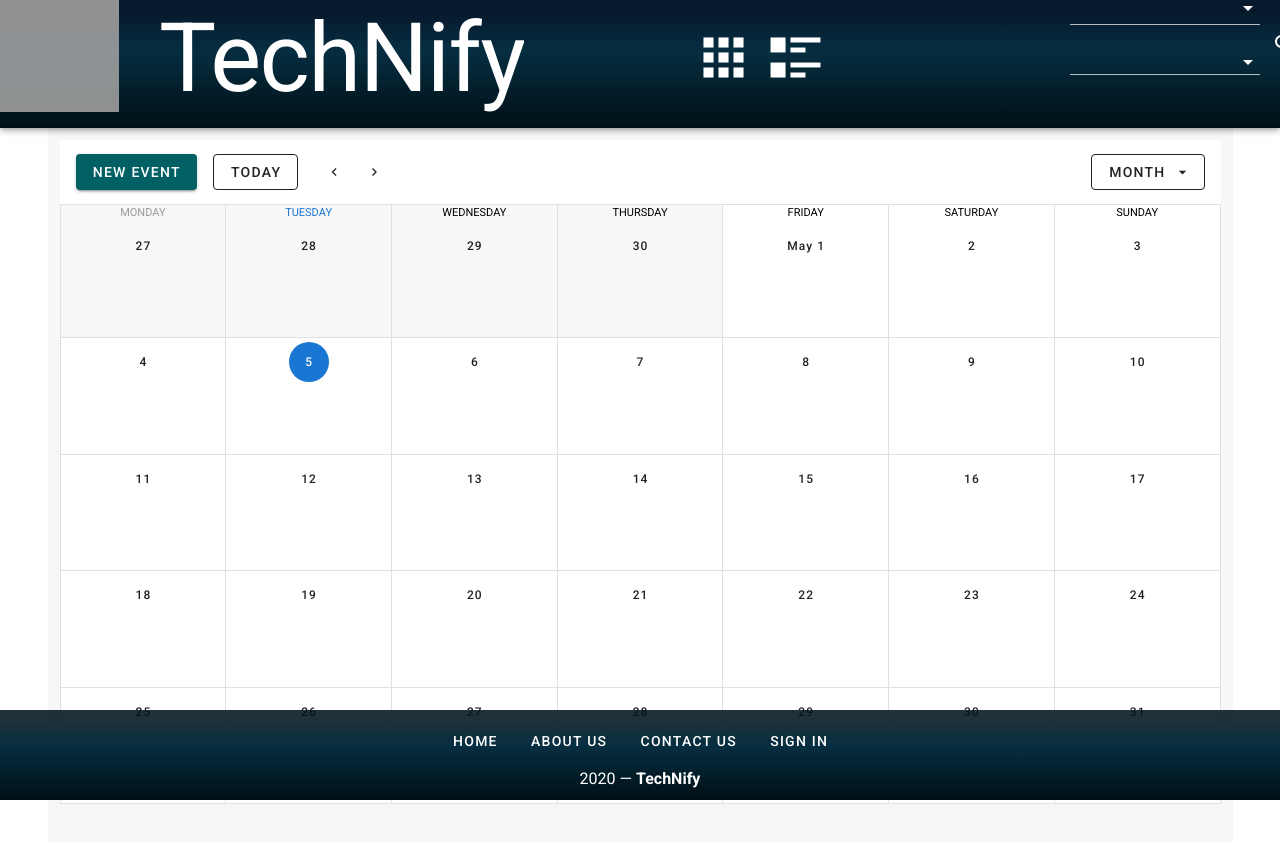
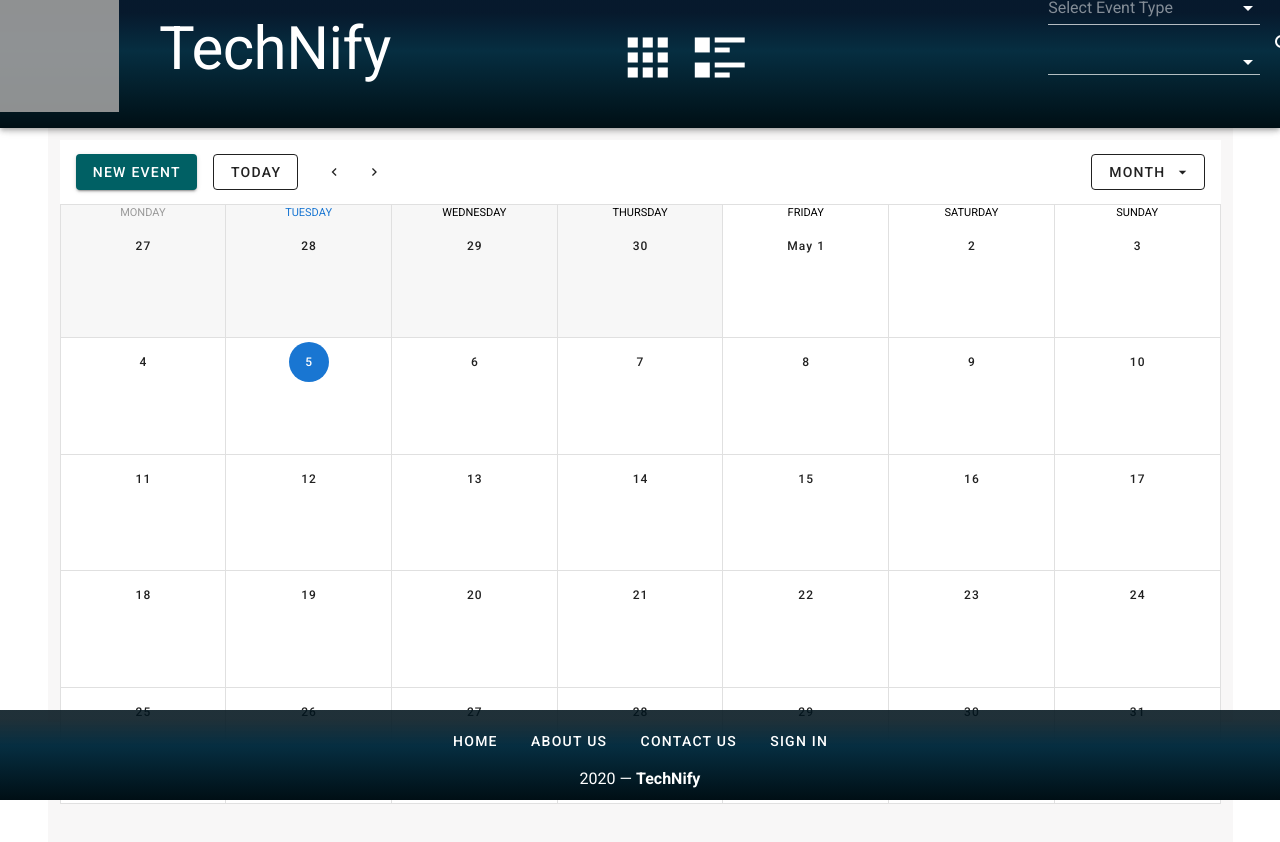
Before and after one commit to marcosm-dev/TechNify_Front, a Vue app: page /calendar in a window 1280 px wide. Shown: the top 842 px of the page. Built offline with nearby package versions, Linux system fonts and the light colour scheme; no server answers; the database is empty; grey boxes are pictures that could not be loaded; what vue-textarea-autosize would draw is missing.

Commit message:
navbar done

```diff
--- a/src/layouts/Default.vue
+++ b/src/layouts/Default.vue
@@ -1,10 +1,21 @@
 <template>
   <v-container>
-    <v-app-bar app color="indigo darken-2" dark scroll-target="#scrolling-techniques" :prominent="$vuetify.breakpoint.lgAndUp" :class="$vuetify.breakpoint.smAndDown ? 'navbar-xs' : 'navbar'">
+    <v-app-bar
+      app
+      color="indigo darken-2"
+      dark
+      scroll-target="#scrolling-techniques"
+      :prominent="$vuetify.breakpoint.lgAndUp"
+      :class="$vuetify.breakpoint.smAndDown ? 'navbar-xs' : 'navbar'"
+    >
       <v-row>
-      <router-link to="/events"><v-img class="hidden-md-and-down logo" src="https://i.ibb.co/XYF2k3M/LOGO.png"></v-img></router-link>
+        <router-link to="/events">
+          <v-img class="hidden-md-and-down logo" src="https://i.ibb.co/XYF2k3M/LOGO.png"></v-img>
+        </router-link>
         <v-toolbar-title @click="home" class="d-lg-none headline ml-2 mr-n5">TechNify</v-toolbar-title>
-      <v-toolbar-title class="hidden-md-and-down font display-4 font-weight-regular ml-10">TechNify</v-toolbar-title>
+        <v-toolbar-title
+          class="hidden-md-and-down font display-3 font-weight-regular ml-10" id="title"
+        >TechNify</v-toolbar-title>
       </v-row>
       <v-col class="pa-0 ml-5" v-if="appBarVisible">
         <v-col v-show="search" :class="$vuetify.breakpoint.smAndUp ? 'views' : 'views-ipad pa-0'">
@@ -18,13 +29,13 @@
       </v-col>
       <v-row>
         <v-row justify="end">
-      <v-col :class="$vuetify.breakpoint.smAndUp ? 'navbar-ipad' : 'navbar-filter'" v-if="appBarVisible" cols="6">
+          <v-col
+            :class="$vuetify.breakpoint.smAndUp ? 'navbar-ipad' : 'navbar-filter'"
+            v-if="appBarVisible"
+            cols="6"
+          >
             <div class="hidden-md hidden-sm">
-      <v-select
-        v-model="selected"
-        :items="filterTypes"
-        required
-      ></v-select>
+              <v-select v-model="selected" :items="filterTypes" required @change="searchFunction" placeholder="Select Event Type"></v-select>
             </div>
             <div class="hidden-xs-only">
               <v-menu
@@ -37,7 +48,15 @@
                 min-width="290px"
               >
                 <template v-slot:activator="{ on }">
-                <v-combobox placeholder="Select date" v-model="dates" multiple chips small-chips readonly v-on="on"></v-combobox>
+                  <v-combobox
+                    placeholder="Select date"
+                    v-model="dates"
+                    multiple
+                    chips
+                    small-chips
+                    readonly
+                    v-on="on"
+                  ></v-combobox>
                 </template>
                 <v-date-picker v-model="dates" multiple no-title scrollable>
                   <v-spacer></v-spacer>
@@ -47,47 +66,49 @@
               </v-menu>
             </div>
           </v-col>
-        <v-icon class="mr-n2" v-if="appBarVisible" @click="searchFunction">
-          mdi-magnify
-        </v-icon>
-      <v-menu  bottom left>
+          <v-icon class="mr-n2" v-if="appBarVisible" @click="searchFunction">mdi-magnify</v-icon>
+          <v-menu bottom left>
             <template v-if="userMenu" v-slot:activator="{ on }">
-            <v-btn :class="$vuetify.breakpoint.lgAndUp ? '' : 'mr-n2 mt-7 icons'" dark icon v-on="on">
-            <v-icon size="50px">mdi-dots-vertical</v-icon>
+              <v-btn
+                style="align-self: center"
+                :class="$vuetify.breakpoint.lgAndUp ? '' : 'mr-n2 mt-7 icons'"
+                class="ml-10 mr-4"
+                dark
+                icon
+                v-on="on"
+              >
+                <v-icon size="40px">mdi-menu</v-icon>
               </v-btn>
             </template>
             <v-list>
               <v-list-item-group active-class="deep-blue--text text--accent-4">
                 <v-list-item v-if="userProfile" to="/organizerprofile">
                   <v-list-item-icon>
-                <v-list-item-title class="headline">Profile
-                </v-list-item-title>
+                    <v-list-item-title class="headline">Profile</v-list-item-title>
                   </v-list-item-icon>
                   <v-spacer></v-spacer>
-              <v-icon  x-large>mdi-account</v-icon>
+                  <v-icon x-large>mdi-account</v-icon>
                 </v-list-item>
                 <v-list-item v-else to="/profile">
                   <v-list-item-icon>
-                <v-list-item-title  class="headline">Profile
-                </v-list-item-title>
+                    <v-list-item-title class="headline">Profile</v-list-item-title>
                   </v-list-item-icon>
                   <v-spacer></v-spacer>
-              <v-icon  x-large>mdi-account</v-icon>
+                  <v-icon x-large>mdi-account</v-icon>
                 </v-list-item>
-              <v-list-item  to="/calendar">
+                <v-list-item to="/calendar">
                   <v-list-item-icon>
-                <v-list-item-title  class="headline">My Calendar
-                </v-list-item-title>
+                    <v-list-item-title class="headline">My Calendar</v-list-item-title>
                   </v-list-item-icon>
                   <v-spacer></v-spacer>
-              <v-icon  x-large>mdi-calendar-month</v-icon>
+                  <v-icon x-large>mdi-calendar-month</v-icon>
                 </v-list-item>
                 <v-list-item v-show="userProfile" to="/create">
                   <v-list-item-icon>
                     <v-list-item-title class="headline">Create Event</v-list-item-title>
                   </v-list-item-icon>
                   <v-spacer></v-spacer>
-              <v-icon  x-large>mdi-table-edit</v-icon>
+                  <v-icon x-large>mdi-table-edit</v-icon>
                 </v-list-item>
                 <v-list-item v-if="userProfile" to="/organizer">
                   <v-list-item-icon>
@@ -129,12 +150,10 @@ export default {
   data () {
     return {
       menu: false,
-      filterTypes: ['JAVASCRIPT', 'UX', 'OTHERS', 'WEB DEVELOPER', 'HACKATONS'],
+      filterTypes: ['ALL', 'JAVASCRIPT', 'UX', 'OTHERS', 'WEB DEVELOPER', 'HACKATONS'],
       selected: '',
       dates: [],
       search: true,
-      select: '',
-      select2: '',
       userMenu: localStorage.token
     }
   },
@@ -147,6 +166,12 @@ export default {
       if (localStorage.role === 'ORGANIZER') {
         return true
       }
+    },
+    select () {
+      return this.$route.path === '/events' ? 'select' : ''
+    },
+    select2 () {
+      return this.$route.path === '/expanded' ? 'select' : ''
     }
   },
   methods: {
@@ -155,13 +180,9 @@ export default {
       this.$router.push('/')
     },
     mosaic () {
-      this.select = 'select'
-      this.select2 = 'null'
       this.$router.push('/events')
     },
     expand () {
-      this.select2 = 'select2'
-      this.select = 'null'
       this.$router.push('/expanded')
     },
     profile () {
@@ -172,7 +193,12 @@ export default {
       }
     },
     searchFunction () {
-      this.$root.$emit('searchFunction', this.selected, this.dates[0], this.dates[1])
+      this.$root.$emit(
+        'searchFunction',
+        this.selected,
+        this.dates[0],
+        this.dates[1]
+      )
       this.dates = []
       this.selected = ''
     },
@@ -205,9 +231,10 @@ export default {
   ) !important;
 }
 .navbar-filter {
-  margin-top:10%;
+  margin-top: 10%;
 }
-.navbar-ipad {
+#title {
+  align-self: center !important;
 }
 .logo {
   margin-top: -5px;
@@ -216,12 +243,12 @@ export default {
   margin-left: -15px;
   opacity: 0.9;
 }
-.views{
+.views {
   text-align: center;
   margin: 1vh;
   margin-left: -20%;
 }
-.views-ipad{
+.views-ipad {
   text-align: center;
   margin-left: 8vw;
 }
--- a/src/services/App.js
+++ b/src/services/App.js
@@ -37,7 +37,7 @@ export default {
       url += `date_start=${dates}&date_end=${dateEnd}`
     } else if (dates) {
       url += `date_start=${dates}&`
-    } else if (eventType) {
+    } else if (eventType && eventType !== 'ALL') {
       url += `event_type=${eventType}&`
     }
     const response = await API.get(url)
```
Lines whose indentation alone changed are shown as unchanged.
